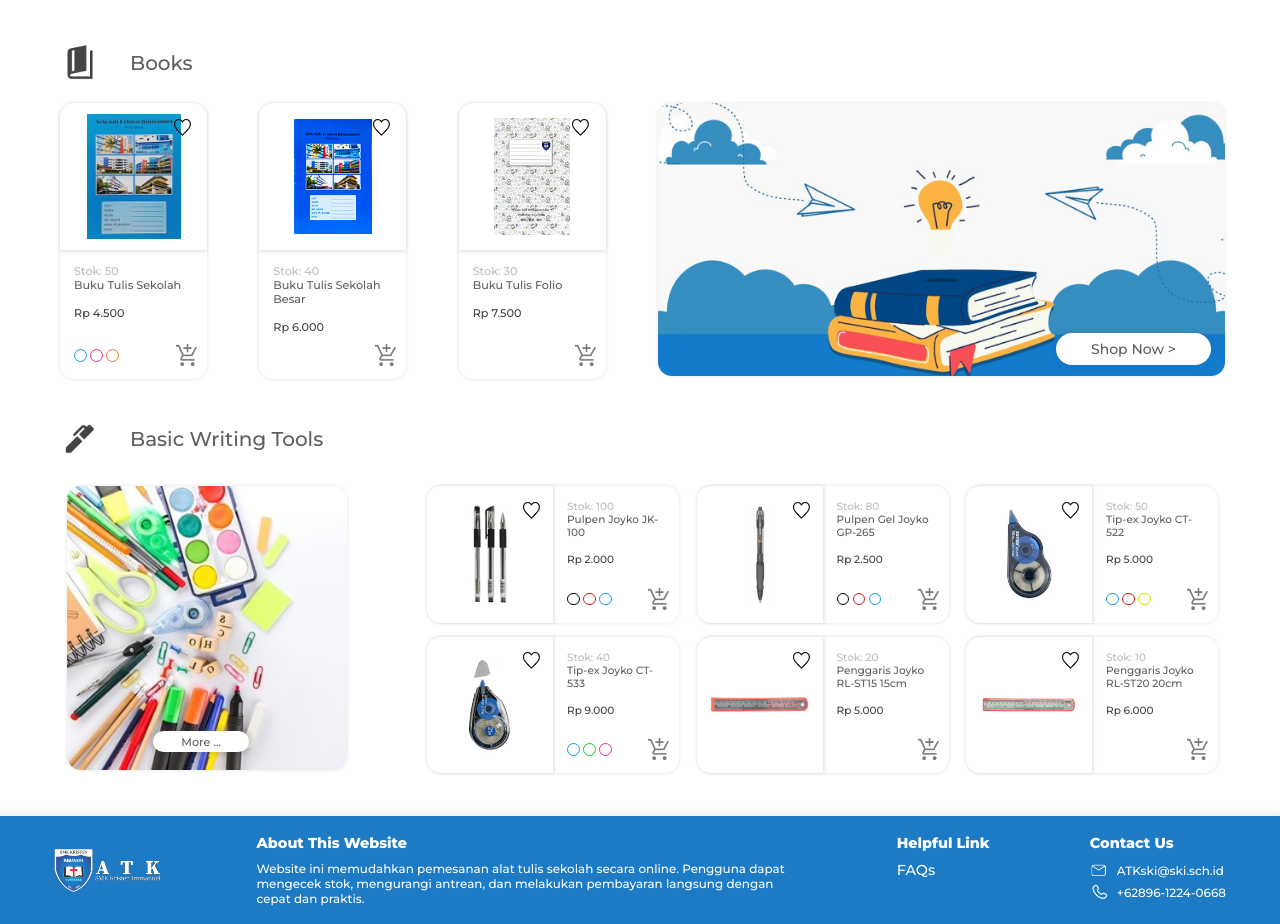
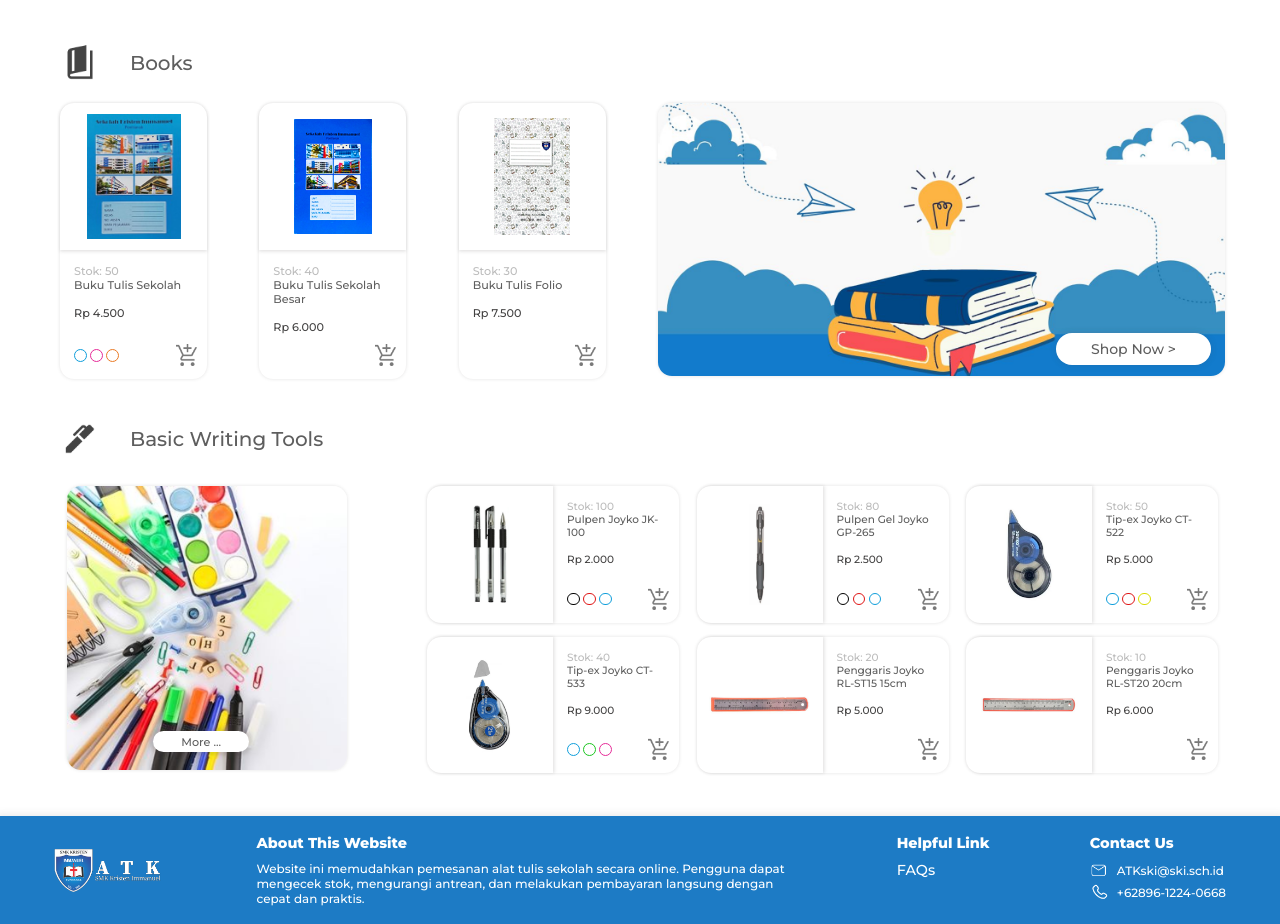
Before and after one commit to Banditov/XI-TKJ-3_PWL_Kelompok-5, a PHP site: page /front-end/pages/home/index.php in a window 1280 px wide. Shown: the part 1082-2006 px from the top of the page. Run offline with PHP 8.4, Linux system fonts and the light colour scheme; data comes from the database, SQL or seed files in the repository.

Commit message:
modified:   front-end/pages/home/index.php 	modified:   front-end/pages/home/styles/style.css

```diff
--- a/front-end/pages/home/index.php
+++ b/front-end/pages/home/index.php
@@ -42,9 +42,6 @@
             <div class="bookProducts">
         <?php foreach($books as $index => $product): ?>
                 <div class="bookProduct" data-id="<?= $product['product_id'] ?>">
-                    <div class="wishlistBookProduct">
-                        <img src="/front-end/global/resources/image/wishlistFeature.png">
-                    </div>
                     <div class="productImage">
                         <img src="/back-end/database/images/<?= $product['image']; ?>.png">
                     </div>
@@ -95,9 +92,6 @@
                 <div class="stationeryProducts">
             <?php foreach($homeProducts as $index => $product): ?>
                     <div class="stationeryProduct" data-id="<?= $product['product_id'] ?>">
-                        <div class="wishlistProduct">
-                            <img src="/front-end/global/resources/image/wishlistFeature.png">
-                        </div>
                         <div class="productImageHorizon">
                             <img src="/back-end/database/images/<?= $product['image']; ?>.png">
                         </div>
--- a/front-end/pages/home/styles/style.css
+++ b/front-end/pages/home/styles/style.css
@@ -37,18 +37,6 @@
     display: flex;
     justify-content: center;
     align-items: center;
-}
-
-.wishlistBookProduct {
-    position: absolute;
-    top: 5px;
-    right: 5px;
-    display: block;
-}
-
-.wishlistBookProduct > img {
-    width: 60px;
-    height: fit-content;
 }
 
 .productDesc {
@@ -122,18 +110,6 @@
     align-items: center;
 }
 
-.wishlistProduct {
-    display: block;
-    position: absolute;
-    top: 5px;
-    left: 120px;
-}
-
-.wishlistProduct > img {
-    width: 60px;
-    height: fit-content;
-}
-
 .stationeryProducts {
     display: flex;
     font-size: 15px;
```
